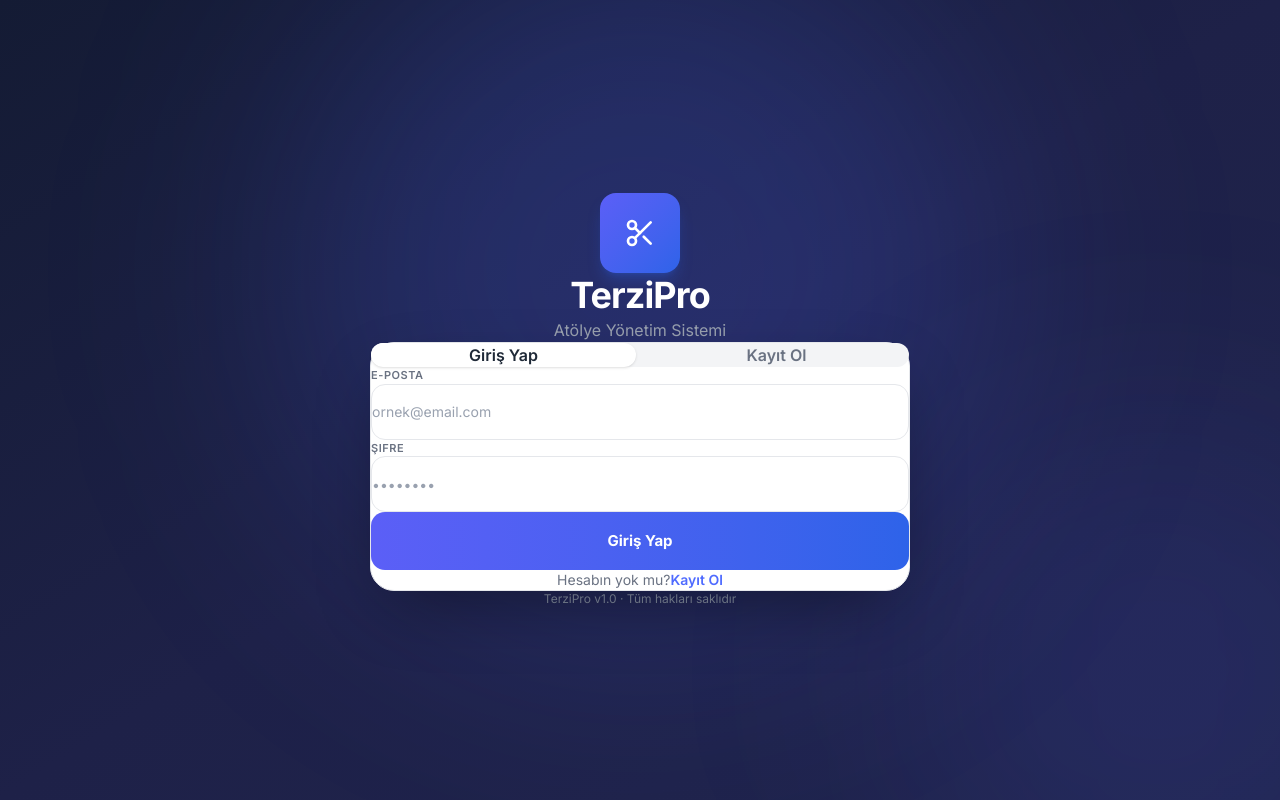
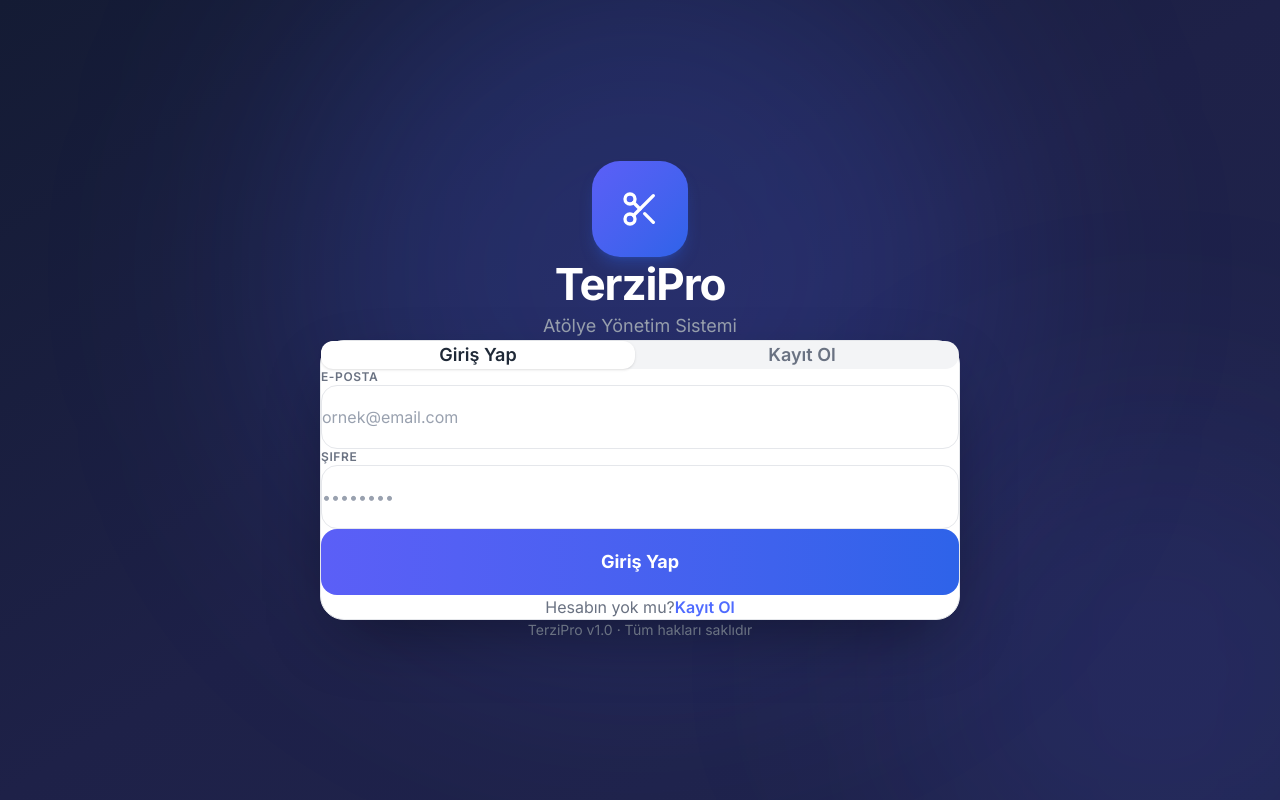
Before and after one commit to sila514/terzi_app, a React (Vite) app: page /login in a window 1280 px wide. Built offline with nearby package versions, Linux system fonts and the light colour scheme; no server answers.

Commit message:
Login: kart, logo, input ve butonlar belirgin sekilde buyutuldu (640px kart, 64px input, 66px buton)

```diff
--- a/src/pages/Login/Login.tsx
+++ b/src/pages/Login/Login.tsx
@@ -41,23 +41,23 @@ export default function Login() {
       <div className="pointer-events-none absolute top-[-10%] left-1/2 -translate-x-1/2 w-[700px] h-[700px] rounded-full bg-[#4F6BFF]/20 blur-[120px]" />
       <div className="pointer-events-none absolute bottom-[-15%] right-[-10%] w-[500px] h-[500px] rounded-full bg-[#5B5FF7]/10 blur-[120px]" />
 
-      <div className="relative w-[92%] sm:w-full sm:max-w-[540px] flex flex-col items-center">
+      <div className="relative w-[92%] sm:w-full sm:max-w-[640px] flex flex-col items-center">
         {/* Logo & Başlık */}
-        <div className="flex flex-col items-center mb-11 text-center">
-          <div className="w-20 h-20 rounded-2xl bg-gradient-to-br from-[#5B5FF7] to-[#2E63E9] flex items-center justify-center shadow-lg shadow-[#2E63E9]/30 mb-6">
-            <Scissors size={32} className="text-white" />
+        <div className="flex flex-col items-center mb-14 text-center">
+          <div className="w-24 h-24 rounded-[28px] bg-gradient-to-br from-[#5B5FF7] to-[#2E63E9] flex items-center justify-center shadow-lg shadow-[#2E63E9]/30 mb-7">
+            <Scissors size={40} className="text-white" />
           </div>
-          <h1 className="text-[36px] leading-tight font-bold text-white tracking-tight">TerziPro</h1>
-          <p className="text-gray-400 text-base mt-2">Atölye Yönetim Sistemi</p>
+          <h1 className="text-[44px] leading-tight font-bold text-white tracking-tight">TerziPro</h1>
+          <p className="text-gray-400 text-lg mt-3">Atölye Yönetim Sistemi</p>
         </div>
 
         {/* Kart */}
-        <div className="w-full bg-white rounded-[24px] shadow-[0_25px_70px_-20px_rgba(0,0,0,0.45)] border border-[#E5E7EB] p-8 sm:p-14">
+        <div className="w-full bg-white rounded-[24px] shadow-[0_25px_70px_-20px_rgba(0,0,0,0.45)] border border-[#E5E7EB] p-10 sm:p-16">
           {/* Sekmeler */}
-          <div className="flex bg-gray-100 rounded-2xl p-2 gap-2 mb-9">
+          <div className="flex bg-gray-100 rounded-2xl p-2.5 gap-2.5 mb-10">
             <button
               onClick={() => { setIsRegister(false); setError('') }}
-              className={`flex-1 py-4 rounded-xl text-base font-semibold transition-all duration-200 ${
+              className={`flex-1 py-5 rounded-xl text-lg font-semibold transition-all duration-200 ${
                 !isRegister ? 'bg-white text-[#1F2937] shadow-sm' : 'text-gray-500 hover:text-gray-700'
               }`}
             >
@@ -65,7 +65,7 @@ export default function Login() {
             </button>
             <button
               onClick={() => { setIsRegister(true); setError('') }}
-              className={`flex-1 py-4 rounded-xl text-base font-semibold transition-all duration-200 ${
+              className={`flex-1 py-5 rounded-xl text-lg font-semibold transition-all duration-200 ${
                 isRegister ? 'bg-white text-[#1F2937] shadow-sm' : 'text-gray-500 hover:text-gray-700'
               }`}
             >
@@ -74,42 +74,42 @@ export default function Login() {
           </div>
 
           {error && (
-            <div className="flex items-start gap-2.5 bg-red-50 border border-red-100 rounded-xl p-4 mb-7">
+            <div className="flex items-start gap-2.5 bg-red-50 border border-red-100 rounded-xl p-5 mb-8">
               <AlertCircle size={18} className="text-red-500 shrink-0 mt-0.5" />
               <p className="text-red-600 text-sm leading-snug">{error}</p>
             </div>
           )}
 
-          <div className="space-y-7">
+          <div className="space-y-8">
             {isRegister && (
               <div>
-                <label className="block text-[11px] font-semibold text-gray-500 uppercase tracking-wider mb-2.5">Ad Soyad</label>
+                <label className="block text-xs font-semibold text-gray-500 uppercase tracking-wider mb-3">Ad Soyad</label>
                 <input
                   value={name}
                   onChange={e => setName(e.target.value)}
-                  className="w-full h-[56px] rounded-[14px] border border-[#E5E7EB] px-4 text-sm text-[#1F2937] placeholder-gray-400 transition-all duration-200 focus:outline-none focus:border-[#4F6BFF] focus:ring-4 focus:ring-[#4F6BFF]/10"
+                  className="w-full h-[64px] rounded-[16px] border border-[#E5E7EB] px-5 text-base text-[#1F2937] placeholder-gray-400 transition-all duration-200 focus:outline-none focus:border-[#4F6BFF] focus:ring-4 focus:ring-[#4F6BFF]/10"
                   placeholder="Ad Soyad"
                 />
               </div>
             )}
             <div>
-              <label className="block text-[11px] font-semibold text-gray-500 uppercase tracking-wider mb-2.5">E-Posta</label>
+              <label className="block text-xs font-semibold text-gray-500 uppercase tracking-wider mb-3">E-Posta</label>
               <input
                 type="email"
                 value={email}
                 onChange={e => setEmail(e.target.value)}
-                className="w-full h-[56px] rounded-[14px] border border-[#E5E7EB] px-4 text-sm text-[#1F2937] placeholder-gray-400 transition-all duration-200 focus:outline-none focus:border-[#4F6BFF] focus:ring-4 focus:ring-[#4F6BFF]/10"
+                className="w-full h-[64px] rounded-[16px] border border-[#E5E7EB] px-5 text-base text-[#1F2937] placeholder-gray-400 transition-all duration-200 focus:outline-none focus:border-[#4F6BFF] focus:ring-4 focus:ring-[#4F6BFF]/10"
                 placeholder="ornek@email.com"
               />
             </div>
             <div>
-              <label className="block text-[11px] font-semibold text-gray-500 uppercase tracking-wider mb-2.5">Şifre</label>
+              <label className="block text-xs font-semibold text-gray-500 uppercase tracking-wider mb-3">Şifre</label>
               <input
                 type="password"
                 value={password}
                 onChange={e => setPassword(e.target.value)}
                 onKeyDown={e => e.key === 'Enter' && handleSubmit()}
-                className="w-full h-[56px] rounded-[14px] border border-[#E5E7EB] px-4 text-sm text-[#1F2937] placeholder-gray-400 transition-all duration-200 focus:outline-none focus:border-[#4F6BFF] focus:ring-4 focus:ring-[#4F6BFF]/10"
+                className="w-full h-[64px] rounded-[16px] border border-[#E5E7EB] px-5 text-base text-[#1F2937] placeholder-gray-400 transition-all duration-200 focus:outline-none focus:border-[#4F6BFF] focus:ring-4 focus:ring-[#4F6BFF]/10"
                 placeholder="••••••••"
               />
             </div>
@@ -117,13 +117,13 @@ export default function Login() {
             <button
               onClick={handleSubmit}
               disabled={loading}
-              className="w-full h-[58px] rounded-[14px] bg-gradient-to-r from-[#5B5FF7] to-[#2E63E9] text-white font-bold text-[15px] transition-all duration-200 hover:-translate-y-0.5 hover:shadow-xl hover:shadow-[#2E63E9]/30 disabled:opacity-50 disabled:hover:translate-y-0 mt-2"
+              className="w-full h-[66px] rounded-[16px] bg-gradient-to-r from-[#5B5FF7] to-[#2E63E9] text-white font-bold text-lg transition-all duration-200 hover:-translate-y-0.5 hover:shadow-xl hover:shadow-[#2E63E9]/30 disabled:opacity-50 disabled:hover:translate-y-0 mt-2"
             >
               {loading ? 'Bekleyin...' : isRegister ? 'Kayıt Ol' : 'Giriş Yap'}
             </button>
           </div>
 
-          <p className="text-center text-sm text-gray-500 mt-9">
+          <p className="text-center text-base text-gray-500 mt-10">
             {isRegister ? 'Zaten hesabın var mı?' : 'Hesabın yok mu?'}
             <button
               onClick={() => { setIsRegister(!isRegister); setError('') }}
@@ -134,7 +134,7 @@ export default function Login() {
           </p>
         </div>
 
-        <p className="text-center text-gray-500 text-xs mt-8">
+        <p className="text-center text-gray-500 text-sm mt-10">
           TerziPro v1.0 · Tüm hakları saklıdır
         </p>
       </div>
```
